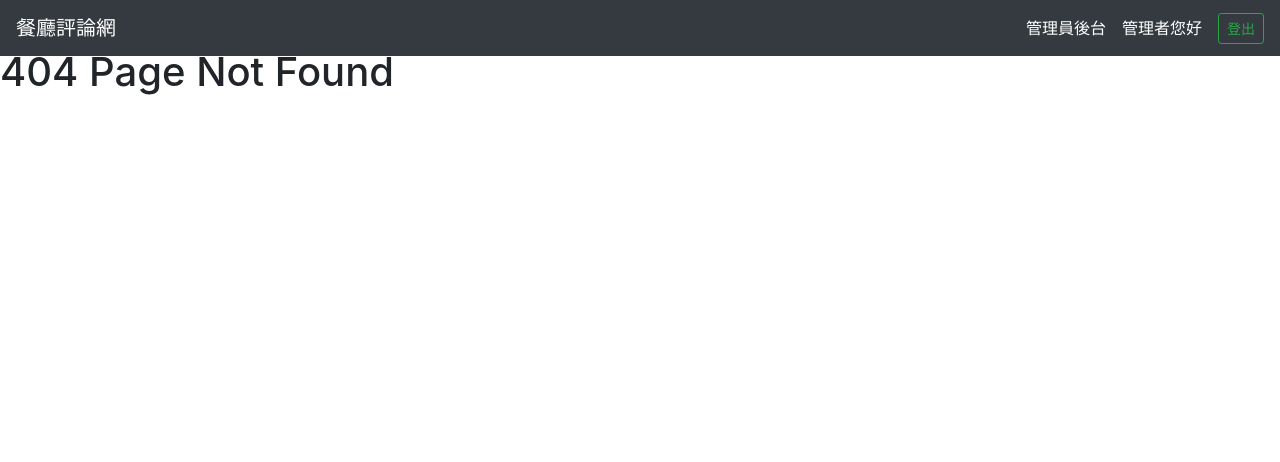
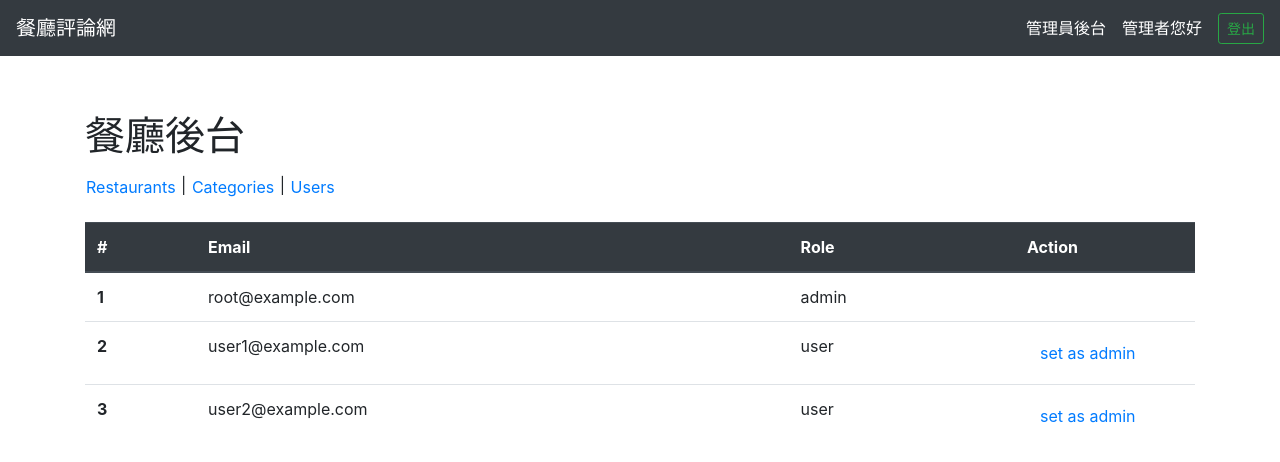
Before and after one commit to pierceshih15/forum-front-end-vue, a Vue app: page /#/admin/users in a window 1280 px wide. Before the commit this address had no page. Shown: the top 462 px of the page. Built offline with nearby package versions, Linux system fonts and the light colour scheme.

Commit message:
Add admin User authority management page.

```diff
--- a/src/components/AdminNav.vue
+++ b/src/components/AdminNav.vue
@@ -2,11 +2,9 @@
   <div class="my-3">
     <h1>餐廳後台</h1>
     <div class="mt-1">
-      <router-link to="/admin/restaurants" class="btn btn-link px-0">Restaurants</router-link>
-&nbsp;|
-      <router-link to="/admin/categories" class="btn btn-link px-0">Categories</router-link>
-&nbsp;|
-      <a href="#" class="btn btn-link px-0">Users</a>
+      <router-link to="/admin/restaurants" class="btn btn-link px-0">Restaurants</router-link>&nbsp;|
+      <router-link to="/admin/categories" class="btn btn-link px-0">Categories</router-link>&nbsp;|
+      <router-link to="/admin/users" class="btn btn-link px-0">Users</router-link>
     </div>
   </div>
 </template>
--- a/src/router.js
+++ b/src/router.js
@@ -94,6 +94,11 @@ export default new Router({
       component: () => import('./views/AdminCategories.vue')
     },
     {
+      path: '/admin/users',
+      name: 'admin-users',
+      component: () => import('./views/AdminUsers.vue')
+    },
+    {
       path: '*',
       name: 'not-found',
       component: NotFound
--- /dev/null
+++ b/src/views/AdminUsers.vue
@@ -0,0 +1,116 @@
+<template>
+  <div class="container py-5">
+    <!-- AdminNav Component -->
+    <AdminNav />
+
+    <table class="table">
+      <thead class="thead-dark">
+        <tr>
+          <th scope="col">#</th>
+          <th scope="col">Email</th>
+          <th scope="col">Role</th>
+          <th scope="col" width="180">Action</th>
+        </tr>
+      </thead>
+      <tbody>
+        <tr v-for="user in users" :key="user.id">
+          <th scope="row">{{user.id}}</th>
+          <td>{{user.email}}</td>
+          <td>{{ user.isAdmin ? 'admin' : 'user' }}</td>
+          <td>
+            <button
+              v-if="currentUser.id !== user.id"
+              type="button"
+              class="btn btn-link"
+              @click.stop.prevent="toggleUserRole(user.id)"
+            >{{ user.isAdmin ? 'set as user':'set as admin'}}</button>
+          </td>
+        </tr>
+      </tbody>
+    </table>
+  </div>
+</template>
+
+<script>
+import AdminNav from "./../components/AdminNav";
+
+const dummyData = {
+  users: [
+    {
+      id: 1,
+      name: "root test",
+      email: "root@example.com",
+      password: "$2a$10$OJ3jR93XlEMrQtYMWOIQh.EINWgaRFTXkd0Xi5OC/Vz4maztUXEPe",
+      isAdmin: true,
+      image: "https://i.imgur.com/58ImzMM.png",
+      createdAt: "2019-07-30T16:24:54.983Z",
+      updatedAt: "2019-08-07T04:09:56.622Z"
+    },
+    {
+      id: 2,
+      name: "user1",
+      email: "user1@example.com",
+      password: "$2a$10$oNyp9cr8jG7NulbUr56g6e3yvwnttFkoBAmtUYAeQuXkcdFz0Ko6y",
+      isAdmin: false,
+      image: "https://i.imgur.com/Q14p2le.jpg",
+      createdAt: "2019-07-30T16:24:55.204Z",
+      updatedAt: "2019-08-07T06:16:00.171Z"
+    },
+    {
+      id: 3,
+      name: "user2",
+      email: "user2@example.com",
+      password: "$2a$10$tsvcnSFsJvdvs2NLm9rW.uYbah93Xl5cTYcQnSeK3sjEopj.NGzk2",
+      isAdmin: false,
+      image: "https://i.imgur.com/OezkRwO.jpg",
+      createdAt: "2019-07-30T16:24:55.422Z",
+      updatedAt: "2019-08-07T06:16:40.100Z"
+    }
+  ]
+};
+
+const dummyUser = {
+  currentUser: {
+    id: 1,
+    name: "管理者",
+    email: "root@example.com",
+    image: "https://i.pravatar.cc/300",
+    isAdmin: true
+  },
+  isAuthenticated: true
+};
+
+export default {
+  components: {
+    AdminNav
+  },
+  data() {
+    return {
+      users: [],
+      currentUser: []
+    };
+  },
+  created() {
+    this.fetchUsers();
+    this.fetchCurrentUser();
+  },
+  methods: {
+    fetchUsers() {
+      this.users = dummyData.users;
+    },
+    fetchCurrentUser() {
+      this.currentUser = dummyUser.currentUser;
+    },
+    toggleUserRole(userId) {
+      this.users = this.users.map(user => {
+        if (user.id !== userId) return user;
+
+        return {
+          ...user,
+          isAdmin: !user.isAdmin
+        };
+      });
+    }
+  }
+};
+</script>
```
